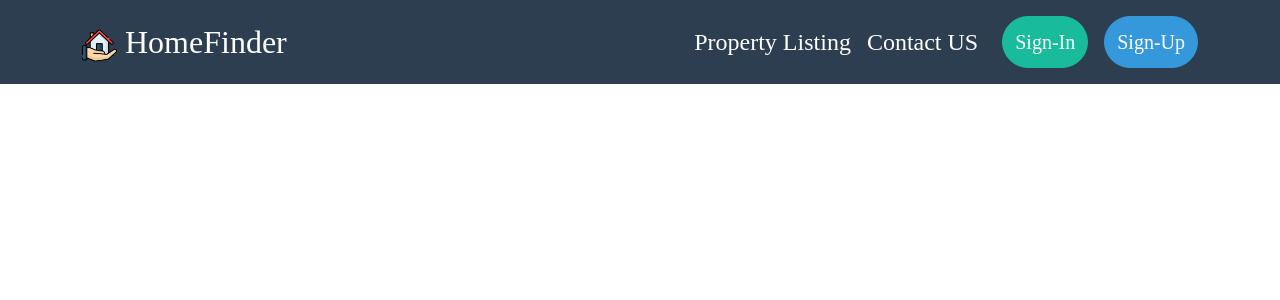
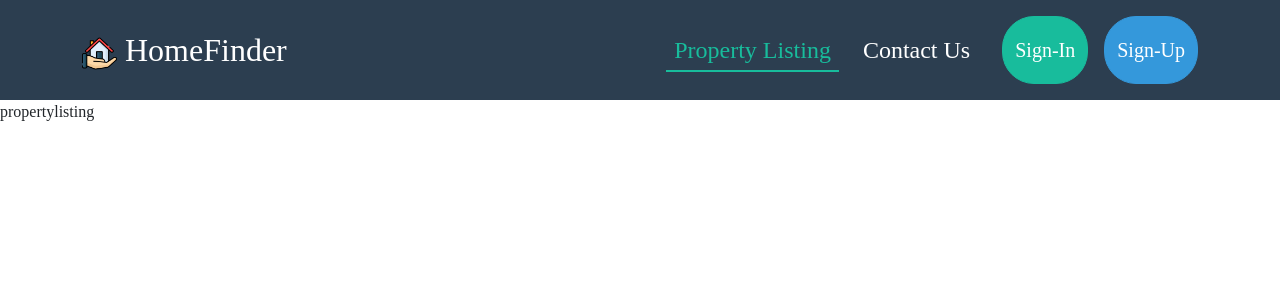
Before and after one commit to GenjiRocks/Group6_RealEstate, a React (Vite) app: page /propertylisting in a window 1280 px wide. Shown: the top 300 px of the page. Built offline with nearby package versions, Linux system fonts and the light colour scheme; a web font is replaced by a local one.

Commit message:
July13_Header_done

```diff
--- a/src/App.css
+++ b/src/App.css
@@ -0,0 +1,27 @@
+.nav-link {
+    position: relative;
+    color: inherit; /* Ensures the color inheritance */
+  }
+
+  .nav-link::after {
+    content: '';
+    position: absolute;
+    width: 0;
+    height: 2px;
+    display: block;
+    margin-top: 2px;
+    right: 0;
+    background: rgb(24, 188, 156);
+    transition: width 0.3s ease, right 0.3s ease;
+  }
+
+
+  .nav-link.active::after {
+    width: 100%;
+    right: 0;
+  }
+
+  /* Ensures the active link color is consistent */
+  .active {
+    color: rgb(24, 188, 156) !important;
+  }
--- a/src/App.jsx
+++ b/src/App.jsx
@@ -1,18 +1,19 @@
 import { Routes, Route } from 'react-router-dom'
 import './App.css'
-import Header from './Components/Header'
+
 import Home from './Pages/Home'
 import Contact from './Pages/Contact'
-
+import Pro_listing from './Pages/Pro_listing'
 function App() {
 
 
   return (
     <>
-      <Header/>
+
       <Routes>
         <Route path="/" element={<Home/>}></Route>
         <Route path="/contact" element={<Contact/>}></Route>
+        <Route path='/propertylisting' element={<Pro_listing/>}></Route>
       </Routes>
     </>
   )
--- a/src/Components/Header.jsx
+++ b/src/Components/Header.jsx
@@ -1,42 +1,63 @@
-import React from 'react'
+import React from 'react';
 import Button from 'react-bootstrap/Button';
-
 import Container from 'react-bootstrap/Container';
 import Nav from 'react-bootstrap/Nav';
 import Navbar from 'react-bootstrap/Navbar';
-import { Link } from 'react-router-dom';
-// import './Header.css';
+import { NavLink } from 'react-router-dom';
 
 function Header() {
   return (
     <>
       <Navbar expand="lg" className="bg-primary" data-bs-theme="dark">
         <Container>
-        <Link style={{textDecoration:'none'}} to="/">
-         <Navbar.Brand className='fs-3' >
-          <img  width="35"
+          <NavLink style={{ textDecoration: 'none' }} to="/">
+            <Navbar.Brand className="fs-3">
+              <img
+                width="35"
                 height="35"
-              className=" me-2 "  src="/public/house.png"  alt="" />
-          HomeFinder</Navbar.Brand>
-        </Link>
+                className="me-2"
+                src="/public/house.png"
+                alt=""
+              />
+              HomeFinder
+            </Navbar.Brand>
+          </NavLink>
 
           <Navbar.Toggle aria-controls="basic-navbar-nav" />
           <Navbar.Collapse id="basic-navbar-nav">
             <Nav className="ms-auto">
+              <Nav.Link className="fs-4">
+                <NavLink
+                  to="/propertylisting"
+                  className={({ isActive }) => (isActive ? 'nav-link active' : 'nav-link')}
+                  style={{ textDecoration: 'none' }}
+                >
+                  Property Listing
+                </NavLink>
+              </Nav.Link>
 
-            <Nav.Link className='fs-4' href="#home">Property Listing</Nav.Link>
-            <Nav.Link className='fs-4' href="/contact">Contact US</Nav.Link>
-            <Button  variant="success" className='fs-5 mx-3 rounded-5'  >Sign-In</Button>
-            <Button  variant="info" className='fs-5 rounded-5'>Sign-Up</Button>
+              <Nav.Link className="fs-4">
+                <NavLink
+                  to="/contact"
+                  className={({ isActive }) => (isActive ? 'nav-link active' : 'nav-link')}
+                  style={{ textDecoration: 'none' }}
+                >
+                  Contact Us
+                </NavLink>
+              </Nav.Link>
+
+              <Button variant="success" className="fs-5 mx-3 rounded-5">
+                Sign-In
+              </Button>
+              <Button variant="info" className="fs-5 rounded-5">
+                Sign-Up
+              </Button>
             </Nav>
           </Navbar.Collapse>
         </Container>
       </Navbar>
-
-
     </>
-
-  )
+  );
 }
 
-export default Header
+export default Header;
--- a/src/Pages/Contact.jsx
+++ b/src/Pages/Contact.jsx
@@ -1,8 +1,11 @@
 import React from 'react'
+import Header from '../Components/Header'
 
 function Contact() {
   return (
-    <div>Contact</div>
+    <div>
+       <Header/>
+       Contact</div>
   )
 }
 
--- a/src/Pages/Home.jsx
+++ b/src/Pages/Home.jsx
@@ -1,8 +1,11 @@
 import React from 'react'
+import Header from '../Components/Header'
 
 function Home() {
   return (
-    <div>Home</div>
+    <div>
+      <Header/>
+      Home</div>
   )
 }
 
--- a/src/Pages/Pro_listing.jsx
+++ b/src/Pages/Pro_listing.jsx
@@ -1,8 +1,13 @@
 import React from 'react'
+import Header from '../Components/Header'
 
 function Pro_listing() {
   return (
-    <div>Pro_listing</div>
+    <>
+    <Header/>
+    propertylisting
+
+    </>
   )
 }
 
```
Lines whose indentation alone changed are shown as unchanged.
